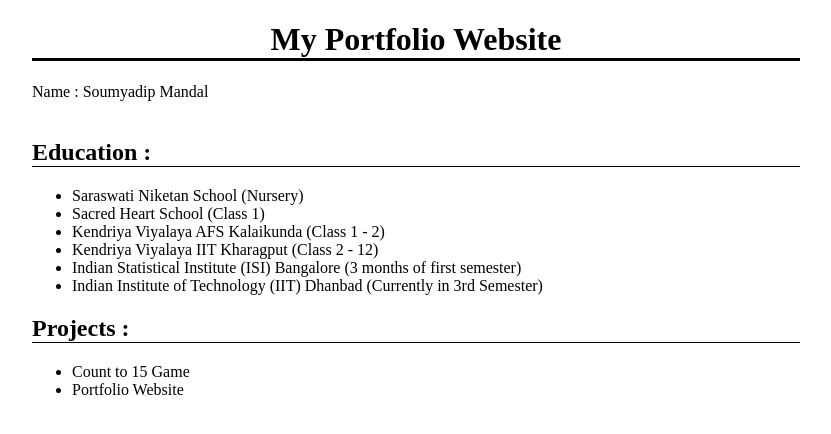
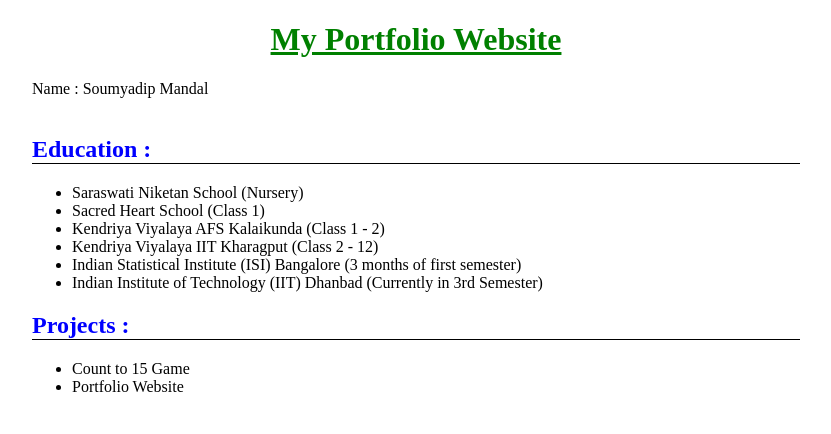
Before and after one commit to SoumyadipMandal1/Portfolio, a plain HTML site: page index.html in a window 1280 px wide. Shown: the whole page, without its empty margins (224-1055 px from the left). Drawn offline with Linux system fonts and the light colour scheme.

Commit message:
Updated CSS

```diff
--- a/src/css/index.css
+++ b/src/css/index.css
@@ -4,9 +4,11 @@ body {
 }
 
 h1 {
-    border-bottom: 3px solid black;
+    color: green;
+    text-decoration: underline;
 }
 
 h2 {
     border-bottom: 1px solid black;
+    color: blue;
 }
```
